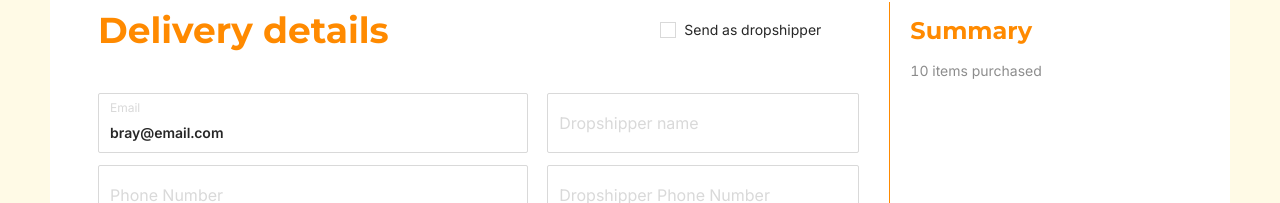
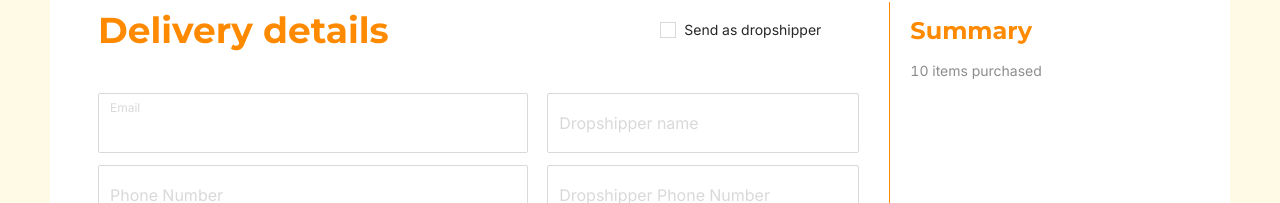
Before and after one commit to akmalmstfa29/front-end-test-jakmall, a Next.js app: page / in a window 1280 px wide. Shown: the part 126-329 px from the top of the page. Built offline with nearby package versions, Linux system fonts and the light colour scheme.

Commit message:
setup react context

```diff
--- a/components/flaoting-label.tsx
+++ b/components/flaoting-label.tsx
@@ -3,7 +3,7 @@ import React, { useState } from "react";
 import styled from 'styled-components'
 const { TextArea } = ADInput;
 
-interface FloatLabelProps {
+interface FloatLabelProps extends React.InputHTMLAttributes<HTMLInputElement> {
   label: string;
   type?: 'input' | 'textarea';
   value?: string | ReadonlyArray<string> | number | undefined;
@@ -54,4 +54,4 @@ const FloatLabel: React.FC<FloatLabelProps> = props => {
   );
 };
 
-export default React.memo(FloatLabel);
+export default FloatLabel;
--- /dev/null
+++ b/context/delivery-context.ts
@@ -0,0 +1,28 @@
+import React, { Dispatch, SetStateAction } from "react";
+
+export interface DeliveryType {
+    email: string;
+    phoneNumber: string;
+    deliveryAddress: string;
+    asDropshipper: boolean;
+    dropshipperName?: string;
+    dropshipperPhoneNumber?: string;
+}
+
+interface DeliveryContextType {
+    delivery: DeliveryType;
+    setDelivery: Dispatch<SetStateAction<DeliveryType>>;
+}
+
+// set the defaults
+const DeliveryContext = React.createContext<DeliveryContextType>({
+    delivery: {
+      email: '',
+      phoneNumber: '',
+      deliveryAddress: '',
+      asDropshipper: false,
+    },
+    setDelivery: () => {}
+});
+
+export default DeliveryContext;
--- a/pages/index.tsx
+++ b/pages/index.tsx
@@ -7,6 +7,7 @@ import type { NextPage } from 'next'
 import Head from 'next/head'
 import React from 'react'
 import SummaryItem from '../components/summary-item'
+import DeliveryContext, { DeliveryType } from '../context/delivery-context'
 import styles from '../styles/Home.module.css'
 import Delivery from './steps/delivery'
 
@@ -50,11 +51,22 @@ const Home: NextPage = () => {
     { title: 'Payment', submitText: 'Pay', status: 'wait' },
     { title: 'Finish', status: 'wait' },
   ]);
+  const [delivery, setDelivery] = React.useState<DeliveryType>({
+    email: '',
+    phoneNumber: '',
+    deliveryAddress: '',
+    asDropshipper: false,
+  });
+  const deliveryContextValue = { delivery, setDelivery };
 
   const RenderStep = () => {
     switch (currentStep) {
       case 0:
-        return <Delivery />;
+        return (
+          <DeliveryContext.Provider value={deliveryContextValue}>
+            <Delivery />
+          </DeliveryContext.Provider>
+        );
       case 1:
         return <Delivery />;
       case 2:
--- a/pages/steps/delivery.tsx
+++ b/pages/steps/delivery.tsx
@@ -2,11 +2,20 @@ import { Checkbox, Layout } from 'antd';
 import { Content } from 'antd/lib/layout/layout';
 import React from 'react';
 import FlaotingLabel from '../../components/flaoting-label';
+import DeliveryContext, { DeliveryType } from '../../context/delivery-context';
 import stepStyles from './styles/Step.module.css';
 
 interface DeliveryProps {}
 
 const Delivery: React.FC<DeliveryProps> = () => {
+  const {delivery, setDelivery} = React.useContext(DeliveryContext);
+  // const [delivery, setDelivery] = React.useState<DeliveryType>({
+  //   email: '',
+  //   phoneNumber: '',
+  //   deliveryAddress: '',
+  //   asDropshipper: false,
+  // });
+
   return (
     <Layout className={stepStyles.content}>
       <Content className={stepStyles['main-content']}>
@@ -16,7 +25,7 @@ const Delivery: React.FC<DeliveryProps> = () => {
         </header>
         <div className={stepStyles['delivery-form']}>
           <div className={stepStyles['basic-information']}>
-            <FlaotingLabel label={'Email'} value={'bray@email.com'} />
+            <FlaotingLabel label={'Email'} value={delivery.email} autoFocus onChange={e => setDelivery({ ...delivery, email: e.target.value})} />
             <FlaotingLabel label={'Phone Number'} />
             <FlaotingLabel label={'Delivery Address'} type='textarea' />
           </div>
```
